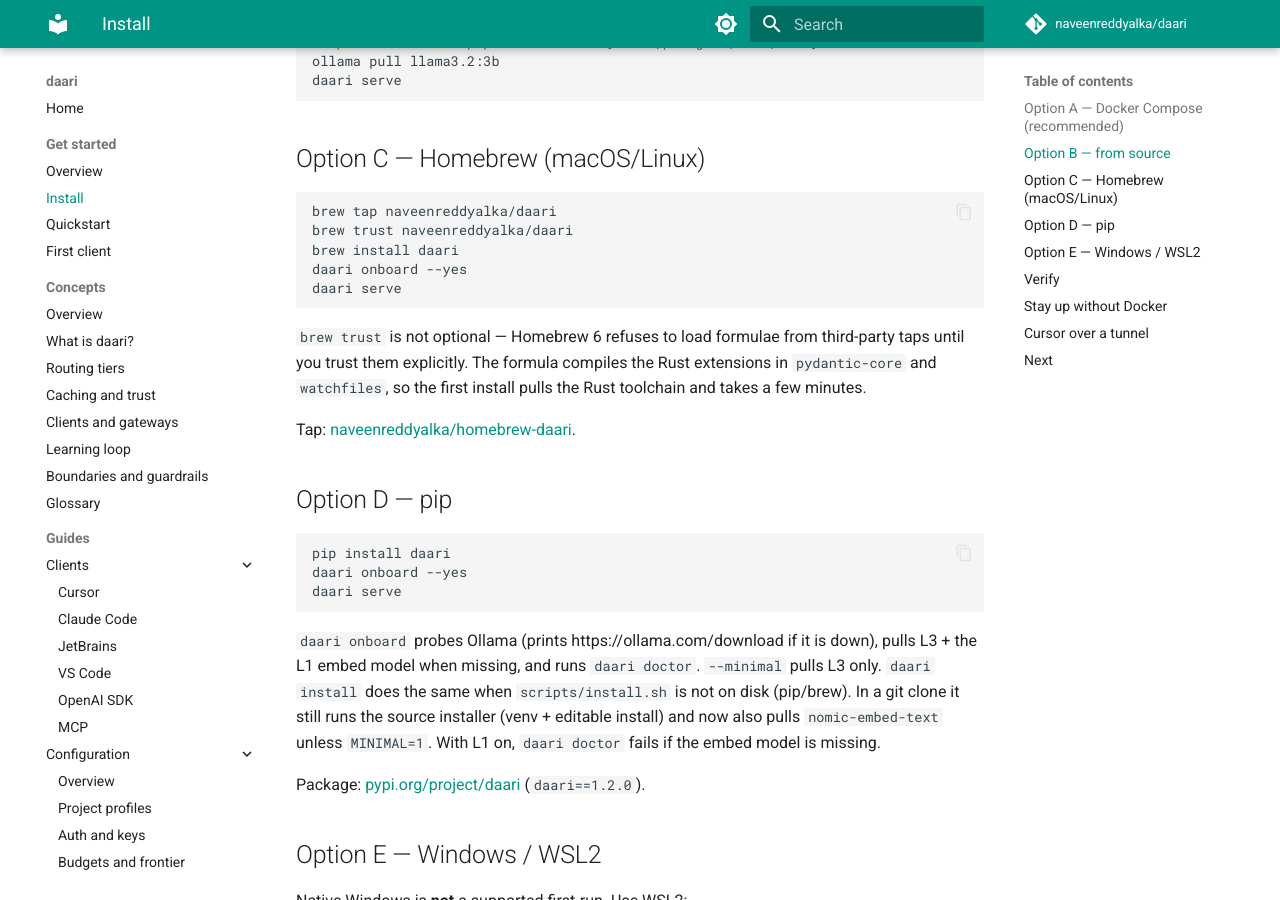
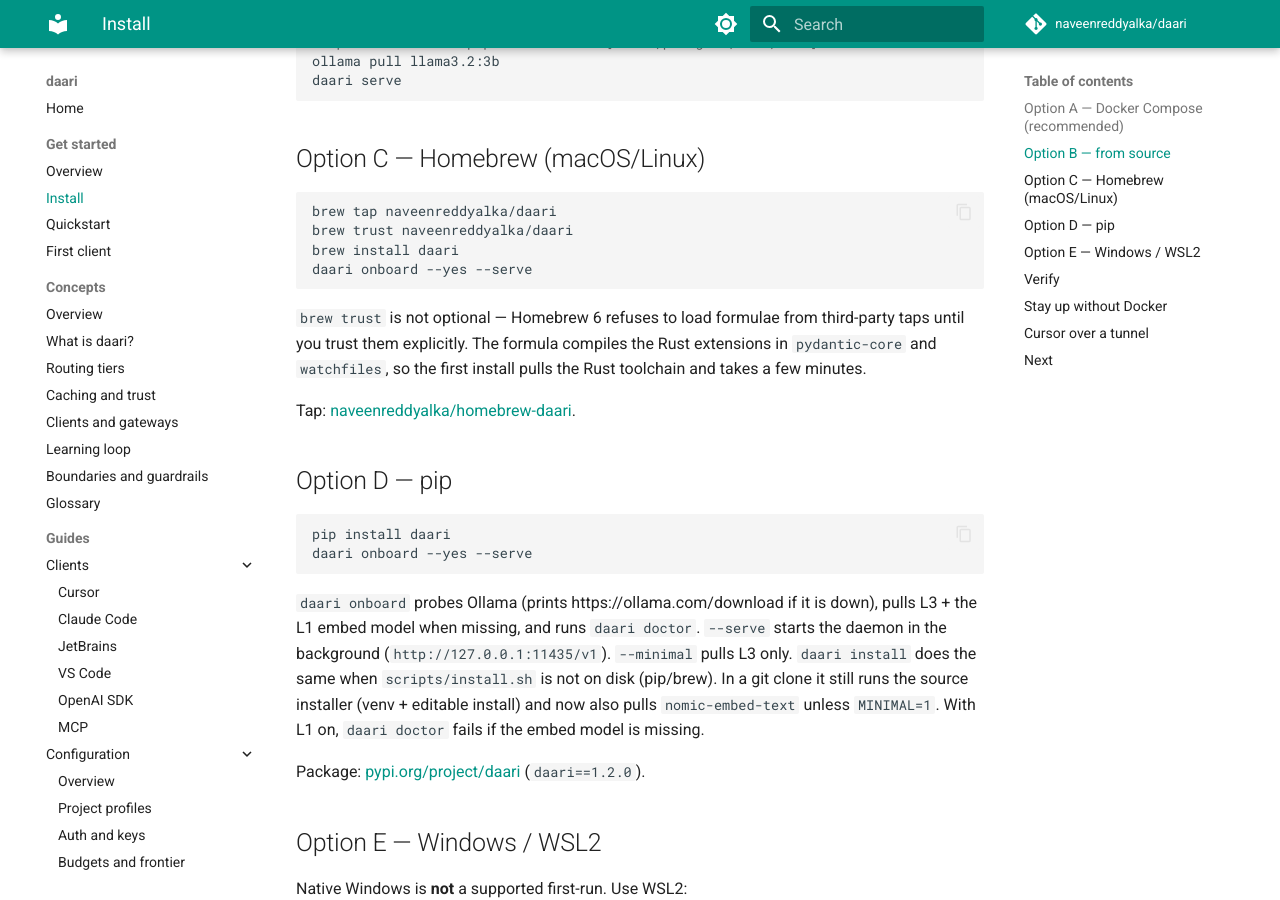
Before and after one commit to naveenreddyalka/daari, an MkDocs documentation site: the page built from docs/developer/get-started/install.md, in a window 1280 px wide and 900 px high, scrolled down 744 px. Built offline with MkDocs 1.6.1 and Material for MkDocs 9.7.7, drawn with Linux system fonts in a browser that asks for light colours; comment, search, counter and statistics services are not loaded.

Commit message:
feat(setup): start the daemon from daari onboard --serve
pip first-run still required a second daari serve. Reuse
ensure_local_daemon so onboard can leave /v1 listening.

Co-authored-by: Cursor <cursoragent@cursor.com>

````diff
--- a/docs/developer/get-started/install.md
+++ b/docs/developer/get-started/install.md
@@ -39,8 +39,7 @@ daari serve
 brew tap naveenreddyalka/daari
 brew trust naveenreddyalka/daari
 brew install daari
-daari onboard --yes
-daari serve
+daari onboard --yes --serve
 ```
 
 `brew trust` is not optional — Homebrew 6 refuses to load formulae from
@@ -54,11 +53,10 @@ Tap: [naveenreddyalka/homebrew-daari](https://github.com/naveenreddyalka/homebre
 
 ```bash
 pip install daari
-daari onboard --yes
-daari serve
+daari onboard --yes --serve
 ```
 
-`daari onboard` probes Ollama (prints https://ollama.com/download if it is down), pulls L3 + the L1 embed model when missing, and runs `daari doctor`. `--minimal` pulls L3 only. `daari install` does the same when `scripts/install.sh` is not on disk (pip/brew). In a git clone it still runs the source installer (venv + editable install) and now also pulls `nomic-embed-text` unless `MINIMAL=1`. With L1 on, `daari doctor` fails if the embed model is missing.
+`daari onboard` probes Ollama (prints https://ollama.com/download if it is down), pulls L3 + the L1 embed model when missing, and runs `daari doctor`. `--serve` starts the daemon in the background (`http://127.0.0.1:11435/v1`). `--minimal` pulls L3 only. `daari install` does the same when `scripts/install.sh` is not on disk (pip/brew). In a git clone it still runs the source installer (venv + editable install) and now also pulls `nomic-embed-text` unless `MINIMAL=1`. With L1 on, `daari doctor` fails if the embed model is missing.
 
 Package: [pypi.org/project/daari](https://pypi.org/project/daari/) (`daari==1.2.0`).
 
````
Also changed, not shown: README.md (+1 -2 lines), docs/TRACKING.md (+11 -1 lines), docs/developer/get-started/install-windows.md (+1 -2 lines), docs/prd/ROADMAP-v3.md (+2 -1 lines), 3 other files.
